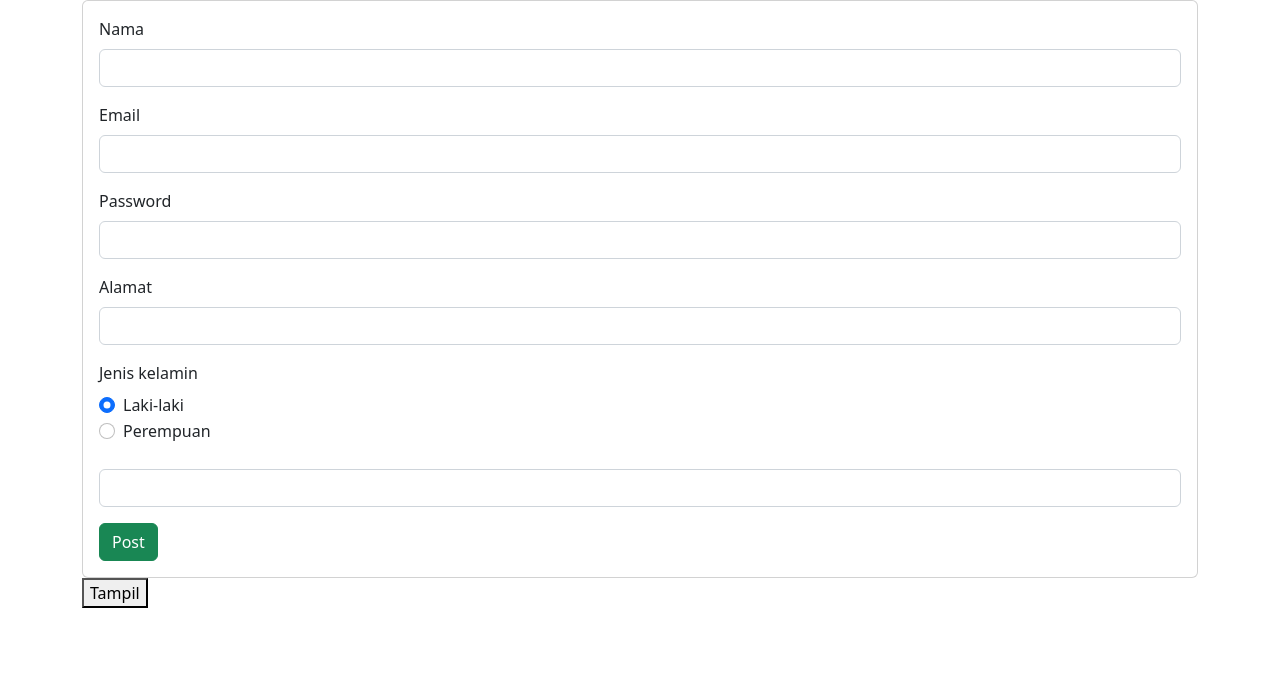
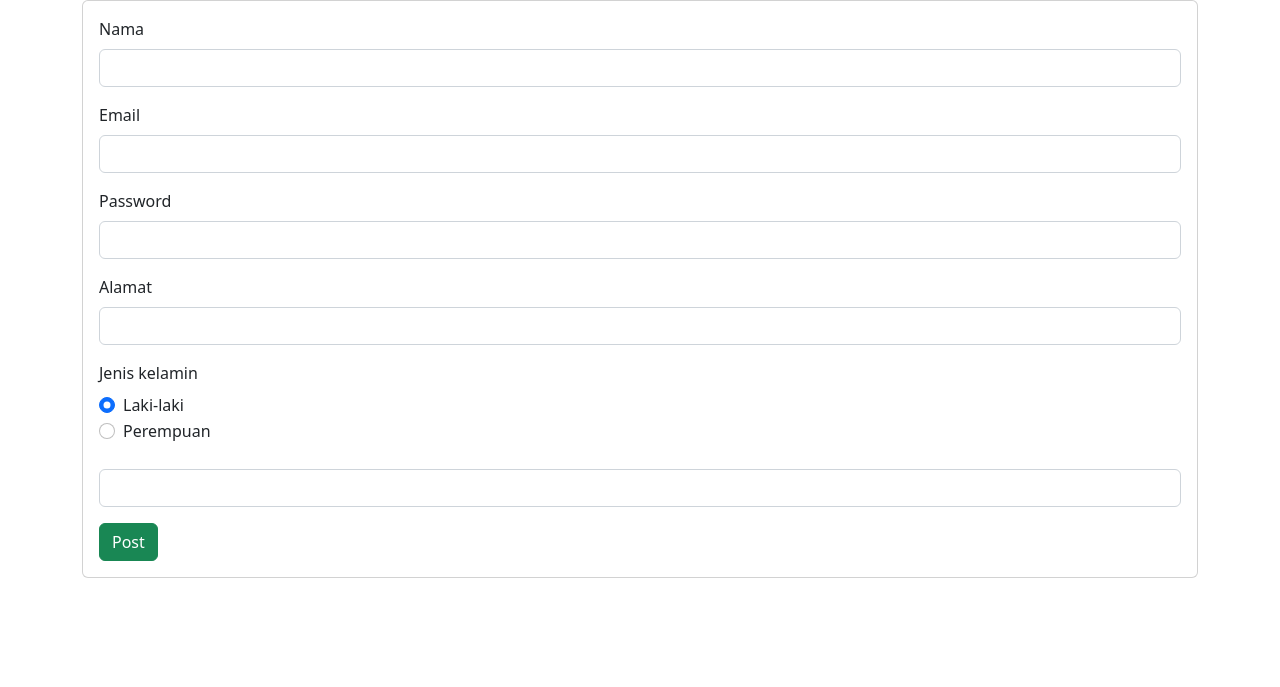
Before and after one commit to dean131/belajar-flask-crud-sqlalchemy-frontend, a Flask app: page / in a window 1280 px wide. Shown: the top 687 px of the page. Run offline with Flask 2, Linux system fonts and the light colour scheme.

Commit message:
tidak tampil data

```diff
--- a/app/templates/index.html
+++ b/app/templates/index.html
@@ -46,8 +46,6 @@
     </div>
 </div>
 
-<button type="button" id="btnTampil" class="btn-primary">Tampil</button>
-
 <div class="col-md-auto" id="wadah"></div>
 <!-- <div class="card col-md-auto">
     <div class="card-body col-md-auto">
@@ -60,10 +58,6 @@
     $(document).ready(function() {
 
         tampil();
-
-        $("#btnTampil").click(function(event) {
-            tampil();
-        });
 
         function tampil() {
             $.ajax({
```
